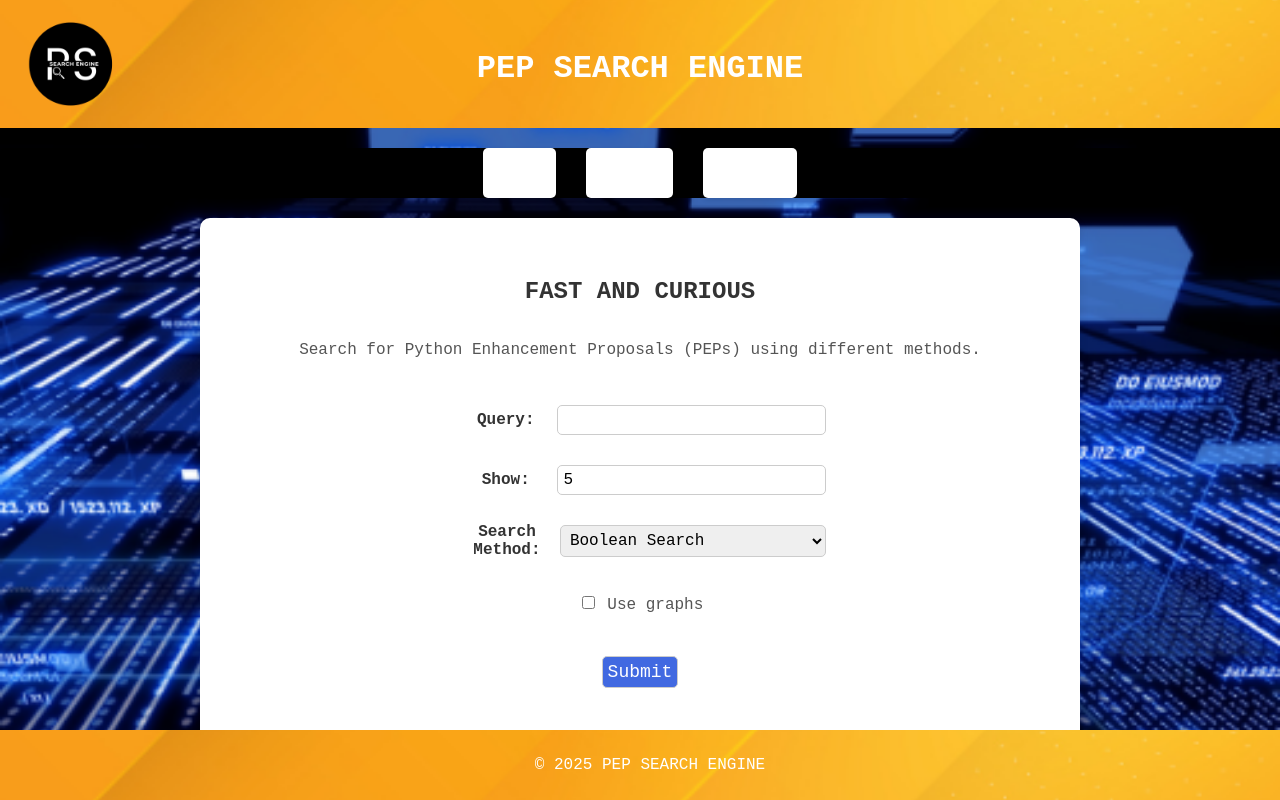
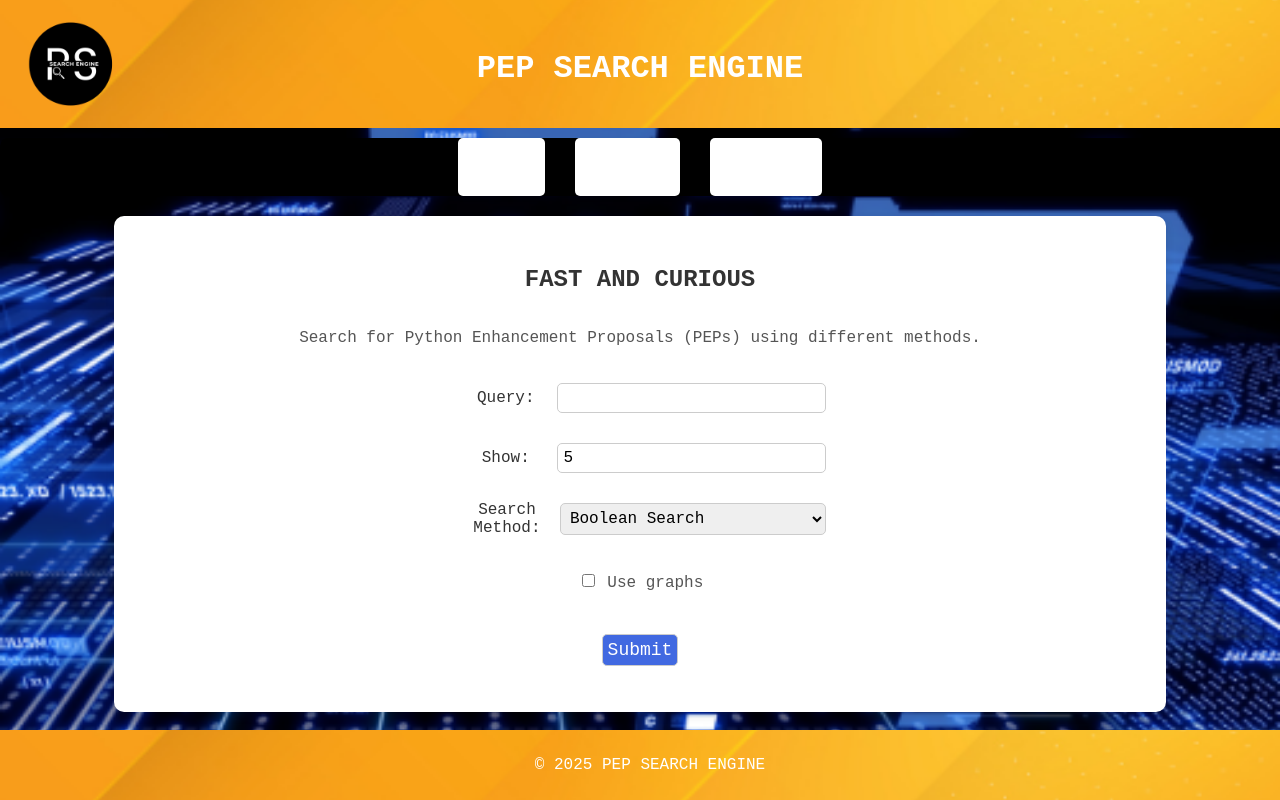
Before and after one commit to ashtonkhd/NLP-application, a Flask app: page / in a window 1280 px wide. Run offline with Flask 3, Linux system fonts and the light colour scheme; parts of the project's set-up code (start-up, migrations or seed data) failed here and were passed over.

Commit message:
css modified

```diff
--- a/static/css/main.css
+++ b/static/css/main.css
@@ -50,7 +50,7 @@ body {
 
 form {
   text-align: center;
-  margin-top: 20px;
+  margin-top: 10px;
 }
 
 /* --- Input Fields --- */
@@ -69,7 +69,7 @@ select {
 
 /* --- Submit Button --- */
 input[type="submit"] {
-  padding: 15px 30px;
+  padding: 20px 40px;
   background-color: #4169E1; /* 14A76C */
   color: white;
   font-size: 18px;
@@ -109,7 +109,7 @@ ul li a {
 }
 
 ul li a:hover {
-  color: #14A76C;
+  color: #4169E1; /* 14A76C */
 }
 
 ul li p {
@@ -148,11 +148,11 @@ footer {
 
 .white-box {
   background-color: white;
-  padding: 40px;
+  padding: 30px;
   border-radius: 10px;
   box-shadow: 0 4px 10px rgba(0, 0, 0, 0.1); /* Shadow added */
-  max-width: 800px;
-  width: 90%;
+  max-width: 1000px;
+  width: 80%;
   text-align: center;
   margin: 0 auto; /* Centering */
   display: flex;
@@ -171,7 +171,7 @@ footer {
 /* --- Horizontal Menu --- */
 
 nav {
-  margin-top: 20px;
+  margin-top: 10px;
 }
 
 nav ul {
@@ -180,7 +180,7 @@ nav ul {
   padding: 0;
   display: flex; /* Horizontal */
   justify-content: center; /* Center */
-  border-radius: 5px;
+  border-radius: 8px;
   background-color: none;
 }
 
@@ -191,8 +191,8 @@ nav ul li {
 nav ul li a {
   text-decoration: none;
   color: white;
-  font-size: 12px;
-  padding: 2px 5px;
+  font-size: 14px;
+  padding: 6px 12px;
   border-radius: 8px;
   transition: background-color 0.3s ease;
   display: inline-block;
@@ -208,12 +208,12 @@ nav ul li a:hover {
 
 nav ul {
   list-style-type: none;
-  margin: 10;
-  padding: 5;
+  margin: 6;
+  padding: 3;
   display: flex; /* Horizontal */
   justify-content: center; /* Center */
   background-color: #000000; /* Background */
-  border-radius: 5px; /* Закругленные углы */
+  border-radius: 8px; /* Закругленные углы */
 }
 
 nav ul li {
@@ -223,9 +223,9 @@ nav ul li {
 nav ul li a {
   text-decoration: none;
   color: white;
-  font-size: 7 px;
-  padding: 3px 7px;
-  border-radius: 4px;
+  font-size: 14 px;
+  padding: 6px 12px;
+  border-radius: 8px;
   transition: background-color 0.3s ease, transform 0.2s ease;
 
 }
@@ -251,7 +251,7 @@ nav ul li a:hover {
 
 .form-container label {
   width: 150px;
-  font-weight: bold;
+  font-weight: normal;
 }
 
 .form-container input,
@@ -265,7 +265,3 @@ nav ul li a:hover {
 p input[type="checkbox"] {
   margin-left: 5px;
 }
-
-label {
-  font-weight: normal;
-}
```
